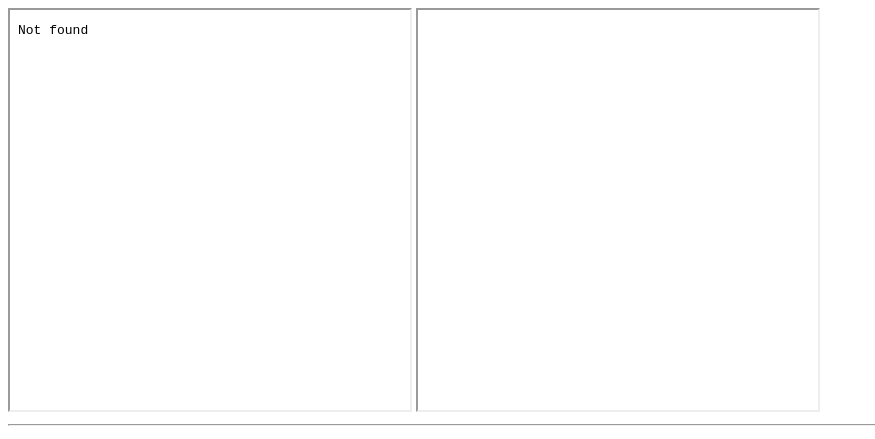
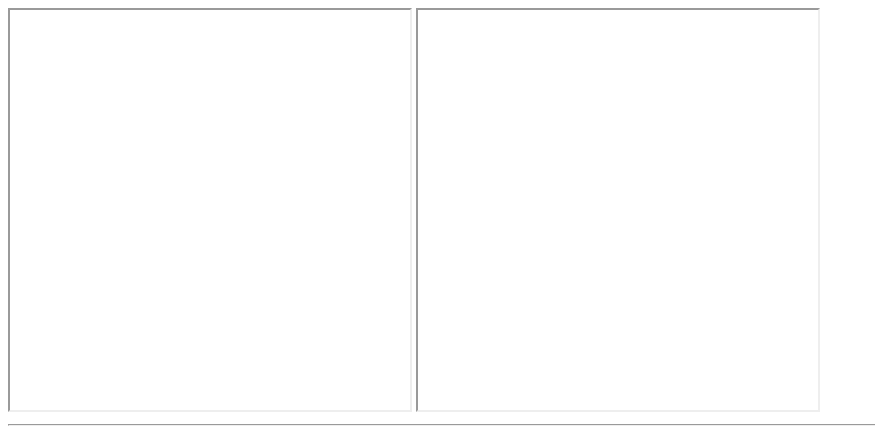
Before and after one commit to Naresh-vangapati/28r, a plain HTML site: page iframe.html in a window 1280 px wide. Shown: the top 439 px of the page, without its empty margins (0-875 px from the left). Drawn offline with Linux system fonts and the light colour scheme.

Commit message:
Add files via upload

```diff
--- a/iframe.html
+++ b/iframe.html
@@ -6,7 +6,7 @@
     <title>Document</title>
 </head>
 <body>
-    <iframe src="text.html" width="400" height="400" frameborder="1" name="Naresh1" >
+    <iframe src="" width="400" height="400" frameborder="1" name="Naresh1" >
     </iframe>
     <iframe src=" " width="400 " height="400" name="Naresh2" ></iframe>
     <hr>
```
